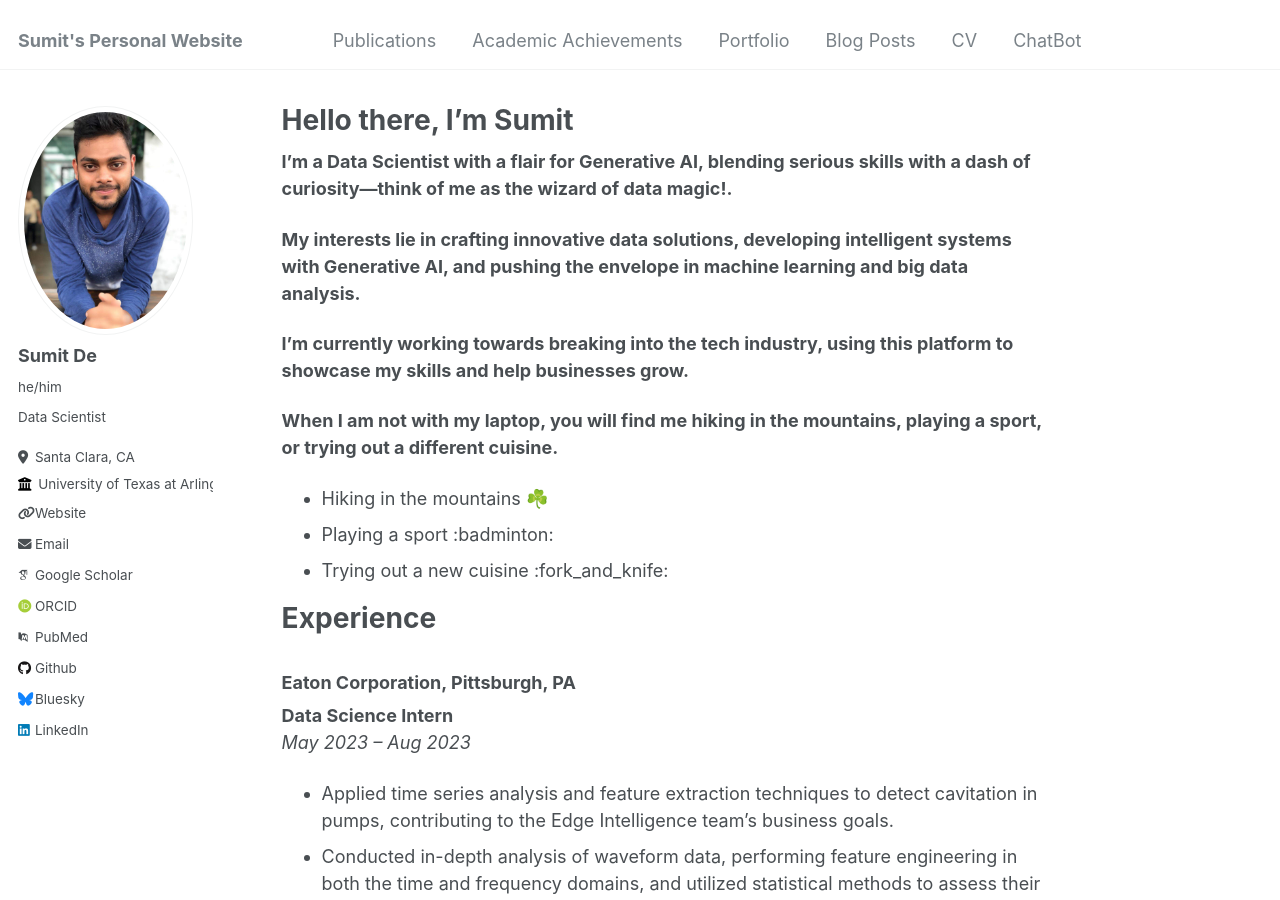
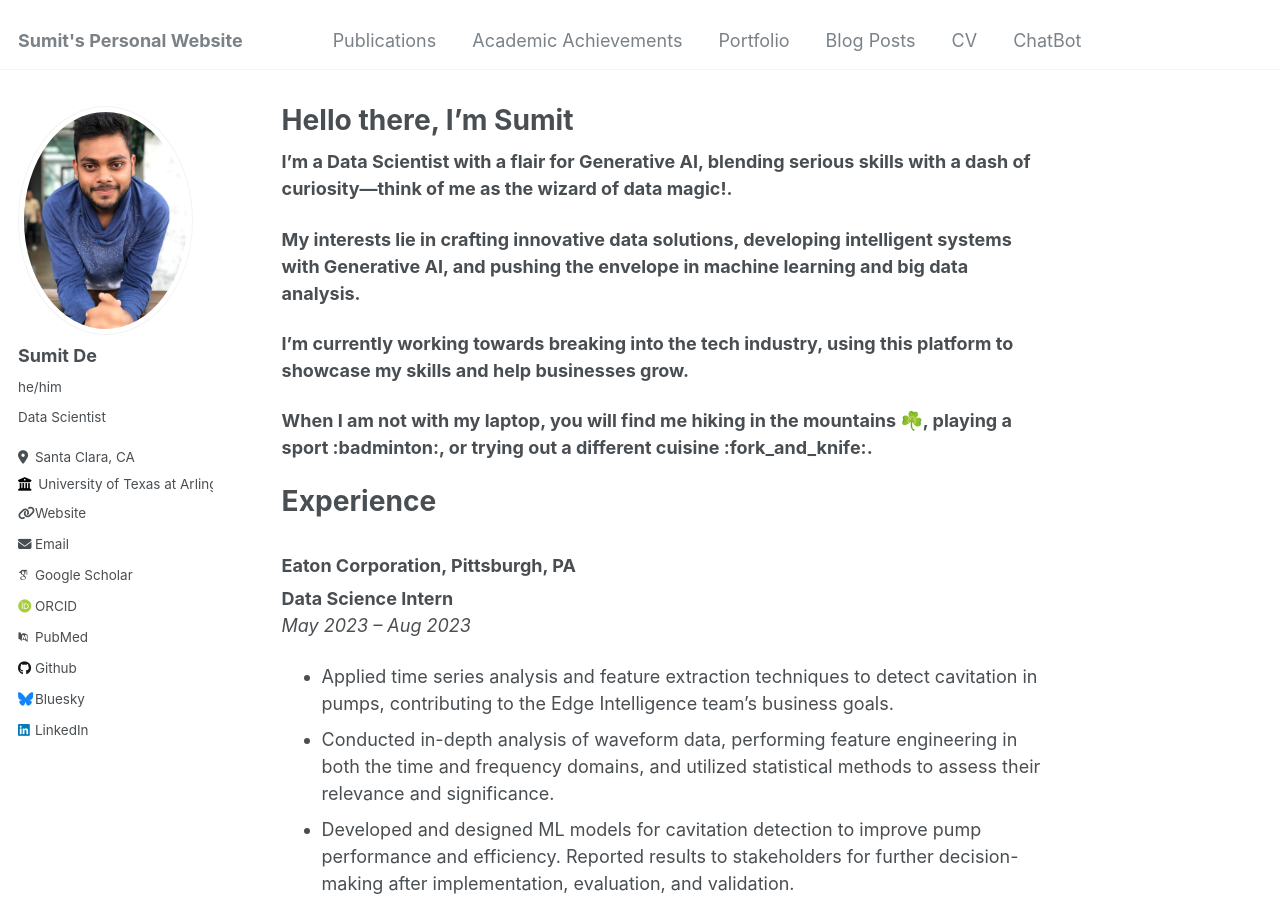
Before and after one commit to sumitisthename/sumitisthename.github.io, a Jekyll site: the page built from _pages/about.md, in a window 1280 px wide and 900 px high. Built offline with Jekyll 4.4.1, drawn with Linux system fonts in a browser that asks for light colours; some web fonts are replaced.

Commit message:
Update about.md

```diff
--- a/_pages/about.md
+++ b/_pages/about.md
@@ -13,11 +13,7 @@ redirect_from:
 
 **I'm currently working towards breaking into the tech industry, using this platform to showcase my skills and help businesses grow.**
 
-**When I am not with my laptop, you will find me hiking in the mountains, playing a sport, or trying out a different cuisine.**
-
-*  Hiking in the mountains	☘️
-*  Playing a sport :badminton:
-*  Trying out a new cuisine :fork_and_knife:
+**When I am not with my laptop, you will find me hiking in the mountains ☘️, playing a sport :badminton:, or trying out a different cuisine :fork_and_knife:.**
 
 # Experience
 
```
